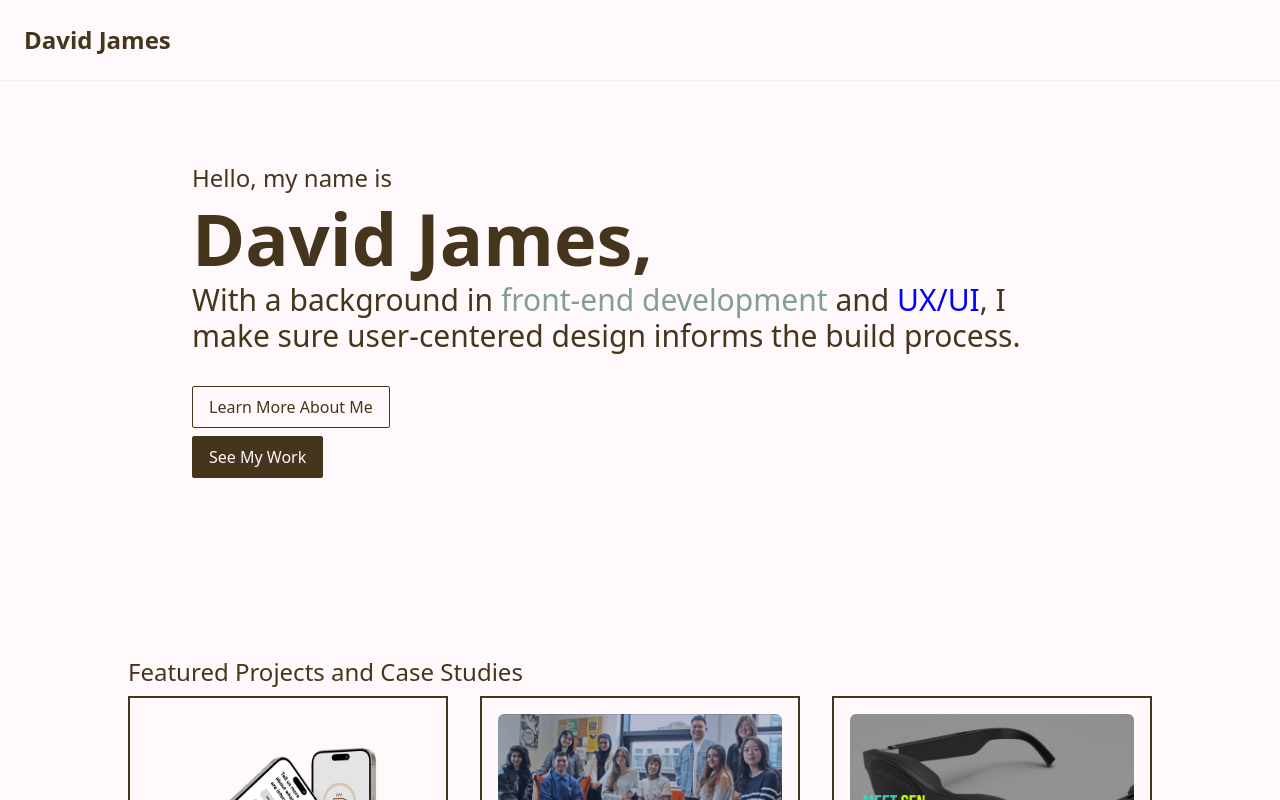
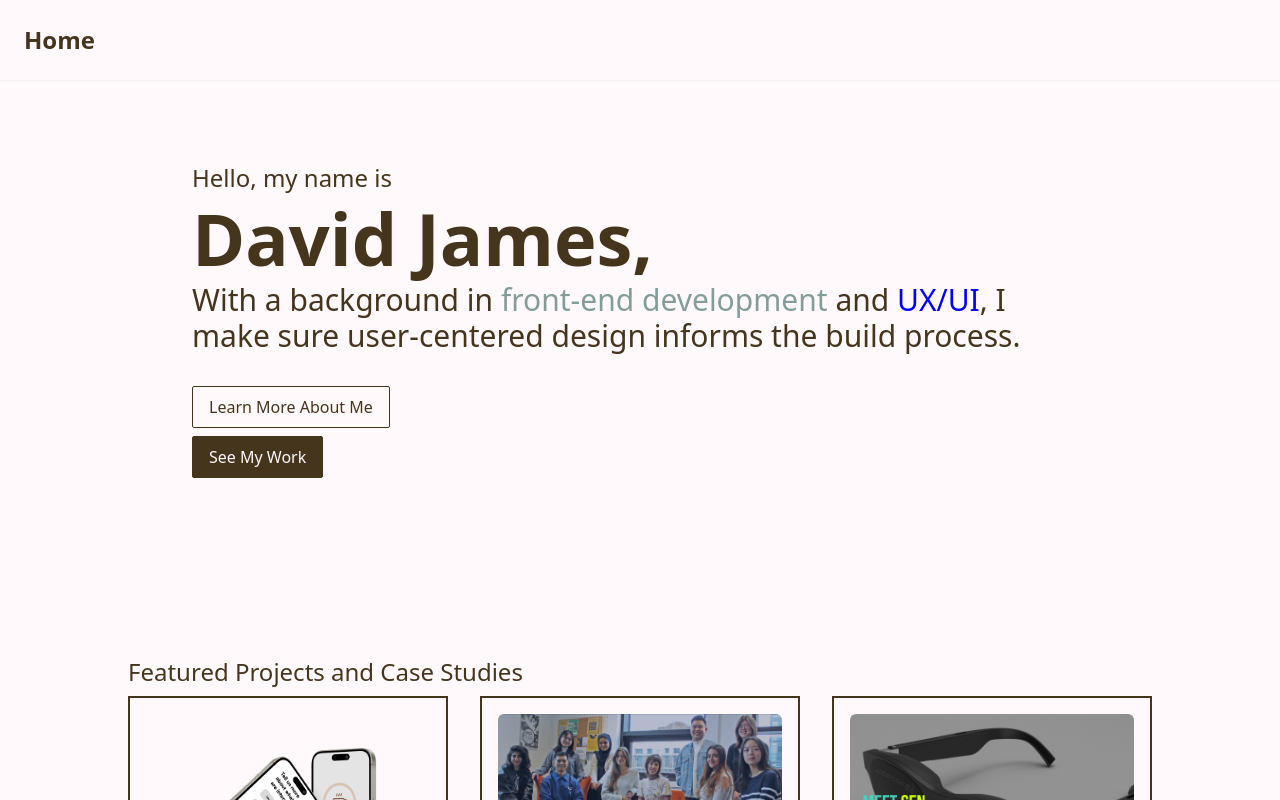
Before and after one commit to davidjamesdimalanta/portfolio_v2, a Next.js app: page / in a window 1280 px wide. Shown: the top 800 px of the page. Built offline with nearby package versions, Linux system fonts and the light colour scheme.

Commit message:
navbar changes

```diff
--- a/app/(casestudies)/layout.js
+++ b/app/(casestudies)/layout.js
@@ -3,10 +3,10 @@ import Link from 'next/link'
 
 export default function CaseStudyLayout({children}) {
     return (
-      <section id='dejabrew' className='pt-16 md:pt-20 min-h-screen h-max'>
-        <Link href={"/"} className="absolute top-6 left-6 inline border mb-4 sm:mb-0 px-6 py-3 bg-none border-medium-light hover:bg-dark text-dark hover:text-white hover:border-dark rounded-lg transition-colors duration-300">
+      <section id='casestudy' className='min-h-screen h-max'>
+        {/* <Link href={"/"} className="absolute top-6 left-6 inline border mb-4 sm:mb-0 px-6 py-3 bg-none border-medium-light hover:bg-dark text-dark hover:text-white hover:border-dark rounded-lg transition-colors duration-300">
             <span>Return Home</span>
-        </Link>
+        </Link> */}
         {children}
       </section>
     )
--- a/app/components/navbar.js
+++ b/app/components/navbar.js
@@ -59,7 +59,7 @@ export default function Navbar() {
     return (
       <nav className={`fixed top-0 w-screen h-max bg-[#FFF9FB] flex justify-between items-center p-4 md:p-6 shadow-sm z-50 ${navbarAnimation}`}>
         <Link href={"/"}>
-          <span className='font-dmSans text-2xl font-semibold'>David James</span>
+          <span className='font-dmSans text-2xl font-semibold'>Home</span>
         </Link>
         {/* Desktop menu - removed theme toggle */}
         <div className='hidden md:flex flex-grow justify-end items-center gap-4'>
```
